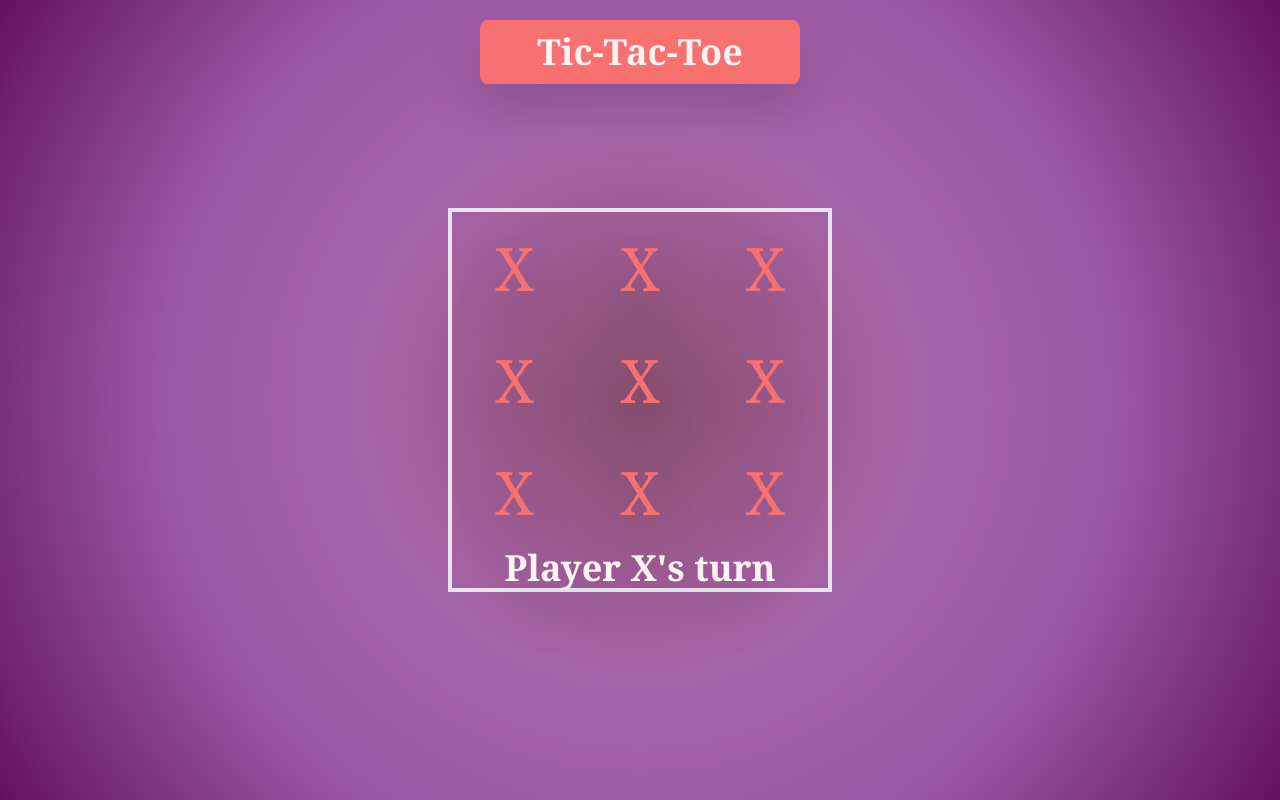
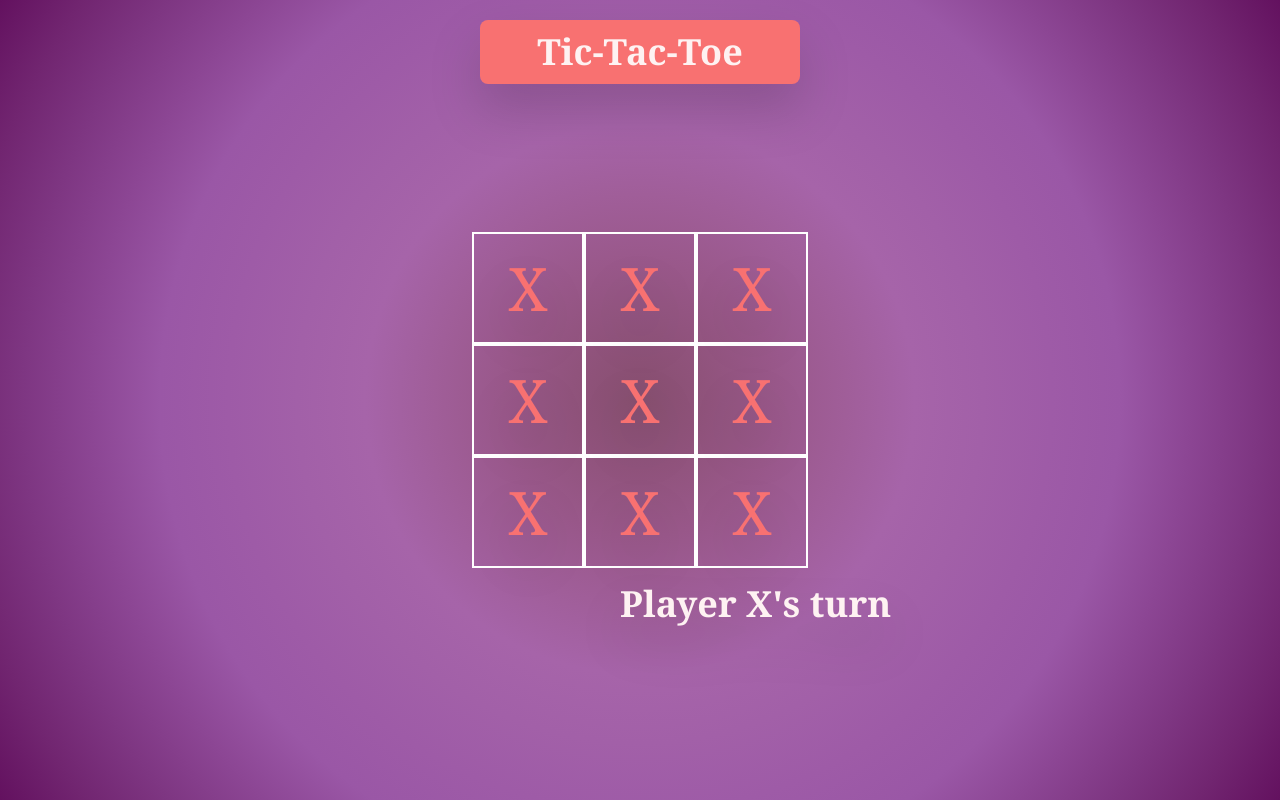
Before and after one commit to Shadan-Jamal/Tic-Tac-Toe, a React (Vite) app: page / in a window 1280 px wide. Built offline with nearby package versions, Linux system fonts and the light colour scheme.

Commit message:
style grid

```diff
--- a/src/Block.jsx
+++ b/src/Block.jsx
@@ -2,8 +2,10 @@ import React from 'react';
 
 function Block({shape, setShape}) {
   return (
-    <div className='text-6xl hover:cursor-pointer'>
-      <p className='text-red-400 font-serif drop-shadow-2xl rounded-lg px-1'>X</p>
+    <div className='text-6xl hover:cursor-pointer h-full flex items-center justify-center'>
+      <p
+      onClick={() => shape === "X" ? setShape("O") : setShape("X")}
+      className='text-red-400 font-serif drop-shadow-2xl rounded-lg px-1'>{shape}</p>
     </div>
   )
 }
--- a/src/Grid.jsx
+++ b/src/Grid.jsx
@@ -3,43 +3,44 @@ import Block from './Block';
 
 function Grid() {
   const [shape,setShape] = useState('X');
+  const [turn,setTurn] = useState();
   return (
     <>
     <nav className='fixed top-0 w-screen text-center'>
       <h1 className='block mx-auto lg:w-80 text-red-50 font-serif font-extrabold text-2xl lg:text-4xl p-3 bg-red-400 drop-shadow-2xl mt-5 rounded-lg'>Tic-Tac-Toe</h1>
     </nav>
-    <div className='grid grid-cols-3 grid-rows-3 place-content-stretch place-items-center h-96 w-96 absolute inset-0 m-auto border-4'>
-      <div className=''>
+    <div className='grid grid-cols-3 grid-rows-3 place-content-evenly place-items-stretch p-6 h-96 w-96 absolute inset-0 m-auto'>
+      <div className='h-28 w-28 border-2 border-white'>
         <Block shape={shape} setShape={setShape} />
       </div>
-      <div className=''>
+      <div className='h-28 w-28 border-2 border-white'>
         <Block shape={shape} setShape={setShape} />
       </div>
-      <div className=''>
+      <div className='h-28 w-28 border-2 border-white'>
         <Block shape={shape} setShape={setShape} />
       </div>
-      <div className=''>
+      <div className='h-28 w-28 border-2 border-white'>
         <Block shape={shape} setShape={setShape} />
       </div>
-      <div className=''>
+      <div className='h-28 w-28 border-2 border-white'>
         <Block shape={shape} setShape={setShape} />
       </div>
-      <div className=''>
+      <div className='h-28 w-28 border-2 border-white'>
         <Block shape={shape} setShape={setShape} />
       </div>
-      <div className=''>
+      <div className='h-28 w-28 border-2 border-white'>
         <Block shape={shape} setShape={setShape} />
       </div>
-      <div className=''>
+      <div className='h-28 w-28 border-2 border-white'>
         <Block shape={shape} setShape={setShape} />
       </div>
-      <div className=''>
+      <div className='h-28 w-28 border-2 border-white'>
         <Block shape={shape} setShape={setShape} />
       </div>
-    <p className='text-red-50 font-serif font-extrabold text-xl lg:text-4xl drop-shadow-2xl rounded-lg col-span-3 row-span-3'>
+    </div>
+    <p className='text-red-50 font-serif font-extrabold text-xl lg:text-4xl drop-shadow-2xl rounded-lg col-span-3 row-span-3 absolute bottom-44 left-[620px]'>
       {shape=="X" ? "Player X's turn" : "Player O's turn"}
     </p>
-    </div>
     </>
   )
 }
--- a/src/index.css
+++ b/src/index.css
@@ -3,8 +3,8 @@
 @tailwind utilities;
 
 body{
-    height: 100vh;
-    width: 100vw;
+    width:100vw;
+    height:100vh;
     background-image: radial-gradient(circle, #874f6f, #90537c,
     #99588a, #a05e99, #a664a9, #a260a8, #9e5ba7,
     #9a57a6, #8c4694, #7e3682, #712570, #63115f);
```
